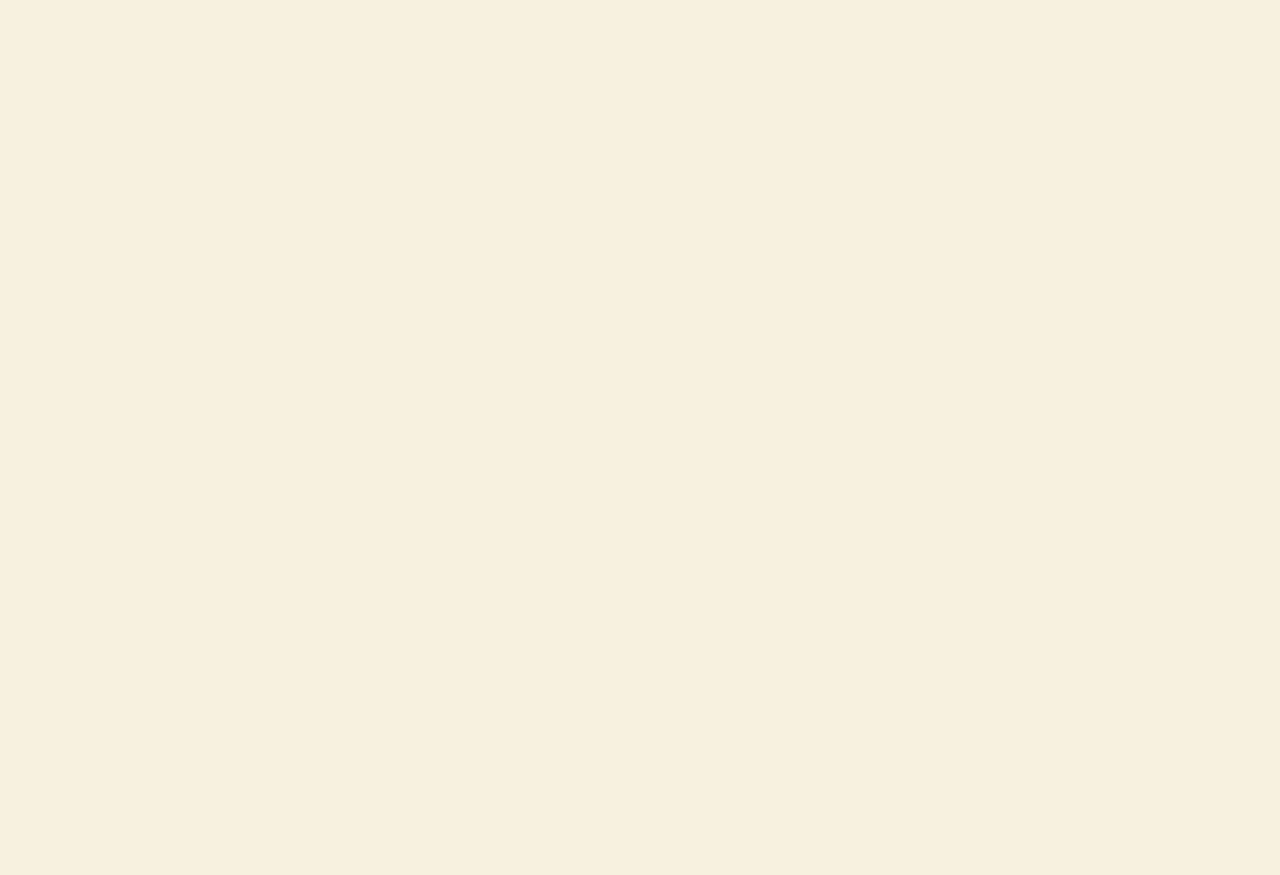
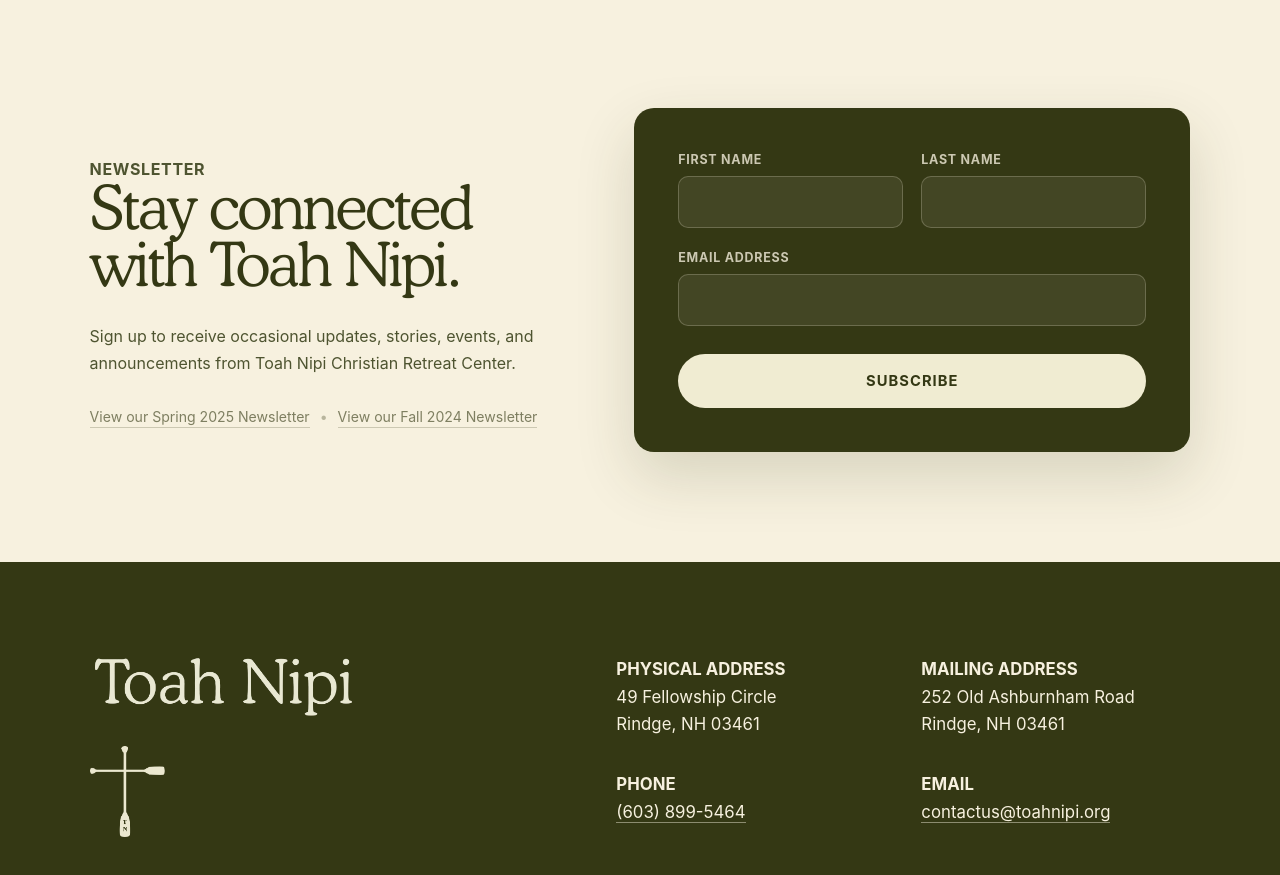
Before and after one commit to Paymvi/Toah_Nipi_Website, a React (Vite) app: page / in a window 1280 px wide. Shown: the part 3771-4646 px from the top of the page. Before the commit the page ends 3769 px from the top, so only its background shows below. Built offline with nearby package versions, Linux system fonts and the light colour scheme.

Commit message:
Add newsletter + footer sections (Home page)

```diff
--- a/src/App.css
+++ b/src/App.css
@@ -486,10 +486,11 @@
   margin-top: 24px;
 }
 
+/* --> */
 .text-link {
   margin-top: 28px;
   color: #343814;
-  font-weight: 900;
+  font-weight: 700;
   text-decoration: none;
   width: fit-content;
 }
@@ -1028,3 +1029,294 @@
   background: #fff9dd;
   box-shadow: 0 18px 36px rgba(0, 0, 0, 0.22);
 }
+
+
+/* Newsletter signup section */
+.newsletter-section {
+  position: relative;
+  z-index: 2;
+
+  padding: 110px clamp(24px, 7vw, 96px);
+  background: #f7f1df;
+  color: #343814;
+
+  display: grid;
+  grid-template-columns: 0.9fr 1.1fr;
+  gap: clamp(42px, 7vw, 96px);
+  align-items: center;
+}
+
+.newsletter-copy {
+  max-width: 620px;
+}
+
+.newsletter-eyebrow {
+  margin: 0 0 16px;
+
+  color: #7c6f3d;
+  text-transform: uppercase;
+  letter-spacing: 0.04em;
+  font-size: 0.74rem;
+  font-weight: 700;
+}
+
+.newsletter-copy h2 {
+  margin: 0;
+
+  color: #343814;
+  font-family: var(--font-cooper);
+  font-size: clamp(2.4rem, 5vw, 3.8rem);
+  line-height: 0.95;
+  letter-spacing: -0.04em;
+  font-weight: 400;
+}
+
+.newsletter-copy > p {
+  max-width: 520px;
+  margin: 24px 0 0;
+
+  color: #4e5430;
+  font-size: clamp(1rem, 1.2vw, 1.12rem);
+  line-height: 1.7;
+}
+
+/* Subtle old newsletter links */
+.newsletter-archive-links {
+  display: flex;
+  flex-wrap: wrap;
+  align-items: center;
+  gap: 10px;
+
+  margin-top: 28px;
+
+  color: rgba(52, 56, 20, 0.55);
+  font-size: 0.88rem;
+  line-height: 1.5;
+}
+
+.newsletter-archive-links a {
+  color: rgba(52, 56, 20, 0.62);
+  text-decoration: none;
+  border-bottom: 1px solid rgba(52, 56, 20, 0.22);
+
+  transition:
+    color 180ms ease,
+    border-color 180ms ease,
+    opacity 180ms ease;
+}
+
+.newsletter-archive-links a:hover {
+  color: #343814;
+  border-color: #343814;
+}
+
+.newsletter-archive-links span {
+  color: rgba(52, 56, 20, 0.32);
+}
+
+/* Form card */
+.newsletter-form {
+  padding: clamp(28px, 4vw, 44px);
+  border-radius: 20px;
+
+  background: #343814;
+  color: #f7f1df;
+
+  box-shadow: 0 24px 60px rgba(52, 56, 20, 0.16);
+
+  display: grid;
+  gap: 22px;
+}
+
+.newsletter-form-row {
+  display: grid;
+  grid-template-columns: 1fr 1fr;
+  gap: 18px;
+}
+
+.newsletter-form label {
+  display: grid;
+  gap: 9px;
+
+  color: rgba(247, 241, 223, 0.78);
+  font-size: 0.78rem;
+  font-weight: 700;
+  text-transform: uppercase;
+  letter-spacing: 0.06em;
+}
+
+.newsletter-form input {
+  width: 100%;
+  min-height: 52px;
+
+  border: 1px solid rgba(247, 241, 223, 0.22);
+  border-radius: 10px;
+
+  background: rgba(247, 241, 223, 0.08);
+  color: #f7f1df;
+
+  padding: 0 16px;
+
+  font: inherit;
+  font-size: 1rem;
+  letter-spacing: normal;
+  text-transform: none;
+
+  outline: none;
+
+  transition:
+    border-color 180ms ease,
+    background-color 180ms ease,
+    box-shadow 180ms ease;
+}
+
+.newsletter-form input:focus {
+  border-color: rgba(247, 241, 223, 0.7);
+  background: rgba(247, 241, 223, 0.12);
+  box-shadow: 0 0 0 4px rgba(247, 241, 223, 0.1);
+}
+
+.newsletter-form button {
+  min-height: 54px;
+  margin-top: 6px;
+
+  border: none;
+  border-radius: 999px;
+
+  background: #f0ecd2;
+  color: #343814;
+
+  font: inherit;
+  font-size: 0.92rem;
+  font-weight: 700;
+  text-transform: uppercase;
+  letter-spacing: 0.07em;
+
+  cursor: pointer;
+
+  transition:
+    transform 180ms ease,
+    background-color 180ms ease,
+    box-shadow 180ms ease;
+}
+
+.newsletter-form button:hover {
+  transform: translateY(-2px);
+  background: #fff9dd;
+  box-shadow: 0 18px 34px rgba(0, 0, 0, 0.18);
+}
+
+
+
+/* Final contact/footer section */
+.site-footer-section {
+  position: relative;
+  z-index: 2;
+
+  padding: 90px clamp(24px, 7vw, 96px);
+  background: #343814;
+  color: #f7f1df;
+
+  display: grid;
+  grid-template-columns: 0.85fr 1.15fr;
+  gap: clamp(48px, 8vw, 110px);
+  align-items: start;
+}
+
+.footer-logo-area {
+  max-width: 380px;
+}
+
+.footer-logo {
+  display: block;
+  width: min(260px, 80vw);
+  height: auto;
+  margin-bottom: 26px;
+}
+
+.footer-logo-area p {
+  margin: 0;
+  color: rgba(247, 241, 223, 0.78);
+  font-size: 1rem;
+  line-height: 1.7;
+}
+
+.footer-contact-grid {
+  display: grid;
+  grid-template-columns: repeat(2, 1fr);
+  gap: 28px 36px;
+}
+
+.footer-contact-card {
+  padding-top: 4px;
+}
+
+.footer-label {
+  margin: 0 0 10px;
+
+  color: #ded8ba;
+  text-transform: uppercase;
+  /* letter-spacing: 0.14em; */
+  font-size: 0.72rem;
+  font-weight: 700;
+}
+
+.footer-contact-card p {
+  margin: 0;
+
+  color: #f7f1df;
+  font-size: 1.05rem;
+  line-height: 1.65;
+}
+
+.footer-contact-card a {
+  color: #f7f1df;
+  text-decoration: none;
+  border-bottom: 1px solid rgba(247, 241, 223, 0.45);
+
+  transition:
+    color 180ms ease,
+    border-color 180ms ease,
+    opacity 180ms ease;
+}
+
+.footer-contact-card a:hover {
+  color: #fff9dd;
+  border-color: #fff9dd;
+  opacity: 0.85;
+}
+
+@media (max-width: 850px) {
+  .site-footer-section {
+    grid-template-columns: 1fr;
+    padding: 72px 24px;
+    gap: 44px;
+  }
+  .footer-logo-area {
+    max-width: 100%;
+  }
+  .footer-contact-grid {
+    grid-template-columns: 1fr;
+    gap: 30px;
+  }
+}
+
+.footer-logo-1 {
+  display: block;
+  width: min(270px, 70vw);
+  height: auto;
+  margin-bottom: 22px;
+
+}
+.footer-logo-2 {
+  display: block;
+  width: min(75px, 70vw);
+  height: auto;
+  margin-bottom: 22px;
+  transform: translateY(8px);
+}
+
+html,
+body {
+  background: #343814;
+}
--- a/src/App.jsx
+++ b/src/App.jsx
@@ -195,6 +195,117 @@
           </Link>
         </div>
       </section> */}
+
+      <section className="newsletter-section">
+        <div className="newsletter-copy">
+          <p className="newsletter-eyebrow">Newsletter</p>
+
+          <h2>Stay connected with Toah Nipi.</h2>
+
+          <p>
+            Sign up to receive occasional updates, stories, events, and announcements
+            from Toah Nipi Christian Retreat Center.
+          </p>
+
+          <div className="newsletter-archive-links">
+            <a
+              href="https://view.flodesk.com/emails/680bc7fbffcd011540d83bf1"
+              target="_blank"
+              rel="noreferrer"
+            >
+              View our Spring 2025 Newsletter
+            </a>
+
+            <span aria-hidden="true">•</span>
+
+            <a
+              href="https://view.flodesk.com/emails/672a82f4bb0d98073d2e4074"
+              target="_blank"
+              rel="noreferrer"
+            >
+              View our Fall 2024 Newsletter
+            </a>
+          </div>
+        </div>
+
+        <form className="newsletter-form">
+          <div className="newsletter-form-row">
+            <label>
+              First name
+              <input type="text" name="firstName" />
+            </label>
+
+            <label>
+              Last name
+              <input type="text" name="lastName" />
+            </label>
+          </div>
+
+          <label>
+            Email address
+            <input type="email" name="email" />
+          </label>
+
+          <button type="submit">Subscribe</button>
+        </form>
+      </section>
+
+      <section className="site-footer-section">
+        <div className="footer-logo-area">
+          <img
+            src="/toah-nipi-logo-2.png"
+            alt="Toah Nipi Christian Retreat Center"
+            className="footer-logo-1"
+          />
+
+          <p>
+            {/* A peaceful Christian retreat center for rest, connection, and renewal. */}
+          </p>
+
+          <img
+            src="/Secondary-Logo.png"
+            alt="Toah Nipi Christian Retreat Center"
+            className="footer-logo-2"
+          />
+
+        </div>
+
+        <div className="footer-contact-grid">
+          <div className="footer-contact-card">
+            <p className="footer-label">Physical Address</p>
+            <p>
+              49 Fellowship Circle
+              <br />
+              Rindge, NH 03461
+            </p>
+          </div>
+
+          <div className="footer-contact-card">
+            <p className="footer-label">Mailing Address</p>
+            <p>
+              252 Old Ashburnham Road
+              <br />
+              Rindge, NH 03461
+            </p>
+          </div>
+
+          <div className="footer-contact-card">
+            <p className="footer-label">Phone</p>
+            <p>
+              <a href="tel:16038995464">(603) 899-5464</a>
+            </p>
+          </div>
+
+          <div className="footer-contact-card">
+            <p className="footer-label">Email</p>
+            <p>
+              <a href="mailto:info@toahnipi.org">contactus@toahnipi.org</a>
+            </p>
+          </div>
+        </div>
+      </section>
+
+
     </main>
   );
 }
```
Also changed, not shown: public/Secondary-Logo.png (added).
